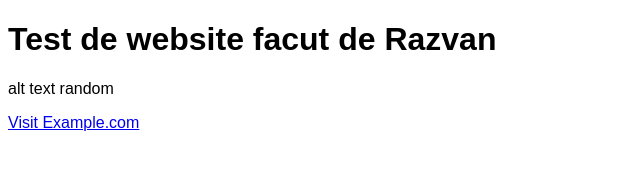
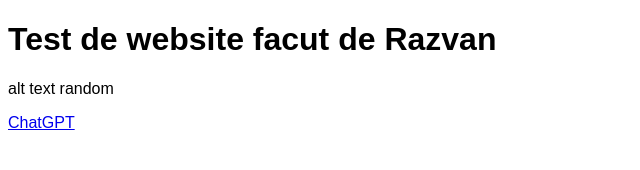
Before and after one commit to scorphy0/Test, a plain HTML site: page index.html in a window 1280 px wide. Shown: the full height of the page, 0-640 px from the left. Drawn offline with Linux system fonts and the light colour scheme.

Commit message:
Update index.html

```diff
--- a/index.html
+++ b/index.html
@@ -15,6 +15,6 @@
 <body>
     <h1>Test de website facut de Razvan</h1>
     <p>alt text random</p>
-    <a href="https://chatgpt.com/">Visit Example.com</a>
+    <a href="https://chatgpt.com/">ChatGPT</a>
 </body>
 </html>
```
